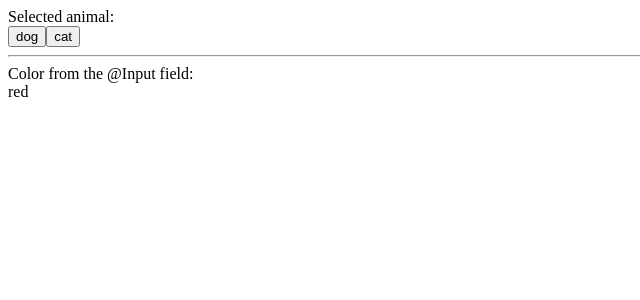
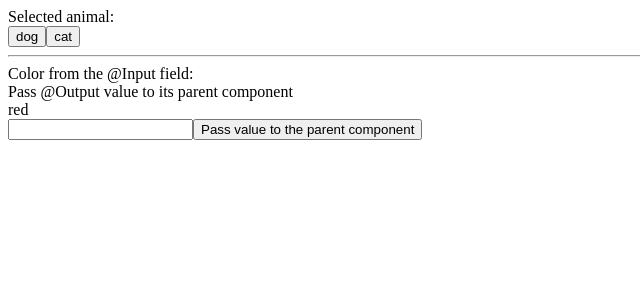
Before and after one commit to AliakseiLasevich/angular_project, an Angular app: page / in a window 1280 px wide. Shown: the top 300 px of the page, without its empty margins (0-640 px from the left). Built offline with nearby package versions, Linux system fonts and the light colour scheme.

Commit message:
5. Added @Output field to pass the value from child component to its parent

```diff
--- a/src/app/app.component.html
+++ b/src/app/app.component.html
@@ -12,8 +12,9 @@
       {{animal.name}}
     </button>
   </div>
-<hr>
+  <hr>
   <div>Color from the @Input field:</div>
-  <app-form-board [color]="'red'"></app-form-board>
-
+  <div>Pass @Output value to its parent component</div>
+  <app-form-board [color]="'red'"
+                  (newItemEvent)="printItemToConsole($event)"></app-form-board>
 </div>
--- a/src/app/app.component.ts
+++ b/src/app/app.component.ts
@@ -1,4 +1,4 @@
-import {Component, OnChanges, OnDestroy, OnInit, SimpleChanges} from '@angular/core';
+import {Component, OnDestroy, OnInit} from '@angular/core';
 
 @Component({
   selector: 'app-root',
@@ -26,4 +26,8 @@ export class AppComponent implements OnInit, OnDestroy{
   ngOnDestroy(): void {
     alert("component destroyed")
   }
+
+    printItemToConsole(newItem: string) {
+        console.log(newItem);
+    }
 }
--- a/src/app/form-board/form-board.component.html
+++ b/src/app/form-board/form-board.component.html
@@ -1 +1,4 @@
 <div>{{color}}</div>
+
+<input type="text" id="item-input" #newItem>
+<button type="button" (click)="produceEvent(newItem.value)">Pass value to the parent component</button>
--- a/src/app/form-board/form-board.component.ts
+++ b/src/app/form-board/form-board.component.ts
@@ -1,4 +1,4 @@
-import {Component, Input} from '@angular/core';
+import {Component, Input, Output, EventEmitter} from '@angular/core';
 
 @Component({
   selector: 'app-form-board',
@@ -7,8 +7,13 @@ import {Component, Input} from '@angular/core';
 })
 export class FormBoardComponent {
   @Input() color: string;
+  @Output() newItemEvent = new EventEmitter<string>();
 
   constructor() {
     this.color = ''
   }
+
+  produceEvent(value: string) {
+    this.newItemEvent.emit(value);
+  }
 }
```
